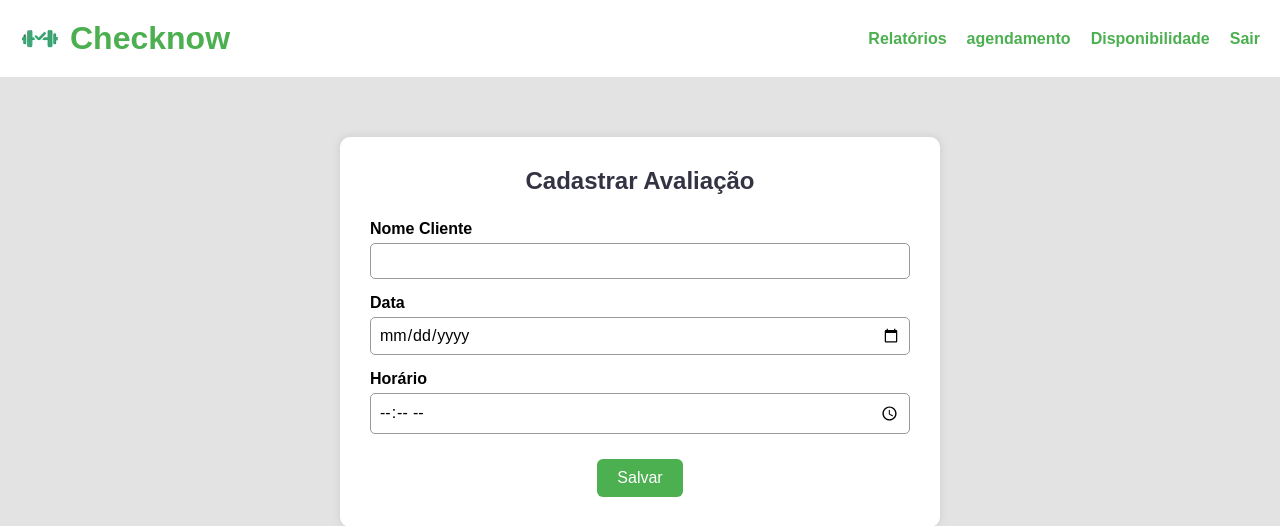
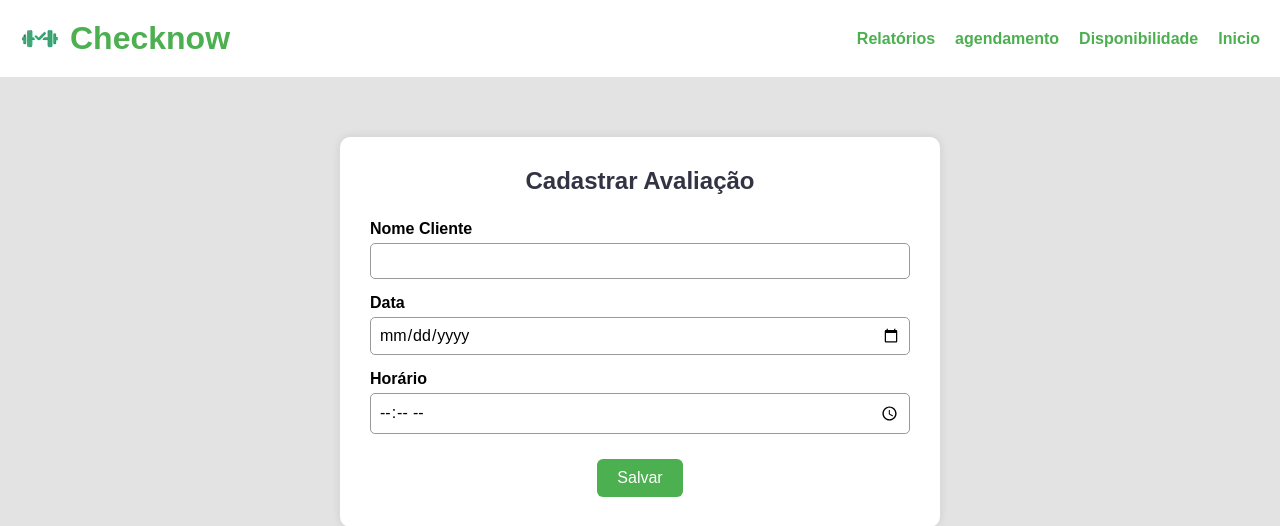
Before and after one commit to AquilesMaiaLima/trabalho_crud, a PHP site: page /index__agendar.php in a window 1280 px wide. Shown: the top 526 px of the page. Run offline with PHP 8.4, Linux system fonts and the light colour scheme; the visitor is signed in with stand-in values (Sample User, id 1).

Commit message:
botão de voltar para o inicio

```diff
--- a/editar_agendamento.php
+++ b/editar_agendamento.php
@@ -37,7 +37,7 @@ if (isset($_GET['id'])) {
         <li><a href="#">Relatórios</a></li>
         <li><a href="index_agendamento.php">agendamento</a></li>
         <li><a href="#">Disponibilidade</a></li>
-        <li><a href="logout.php">Sair</a></li>
+        <li><a href="index_paginainicial.php">Inicio</a></li>
       </ul>
     </nav>
   </header>
--- a/index__agendar.php
+++ b/index__agendar.php
@@ -19,7 +19,7 @@ include('verifica_login.php');
         <li><a href="#">Relatórios</a></li>
         <li><a href="index_agendamento.php">agendamento</a></li>
         <li><a href="#">Disponibilidade</a></li>
-        <li><a href="logout.php">Sair</a></li>
+        <li><a href="index_paginainicial.php">Inicio</a></li>
       </ul>
     </nav>
   </header>
--- a/index_agendamento.php
+++ b/index_agendamento.php
@@ -24,7 +24,7 @@ $agendamentos = $stmt->fetchAll(PDO::FETCH_ASSOC);
         <li><a href="#">Relatórios</a></li>
         <li><a href="index_agendamento.php">agendamento</a></li>
         <li><a href="#">Disponibilidade</a></li>
-        <li><a href="logout.php">Sair</a></li>
+        <li><a href="index_paginainicial.php">Inicio</a></li>
       </ul>
     </nav>
   </header>
```
